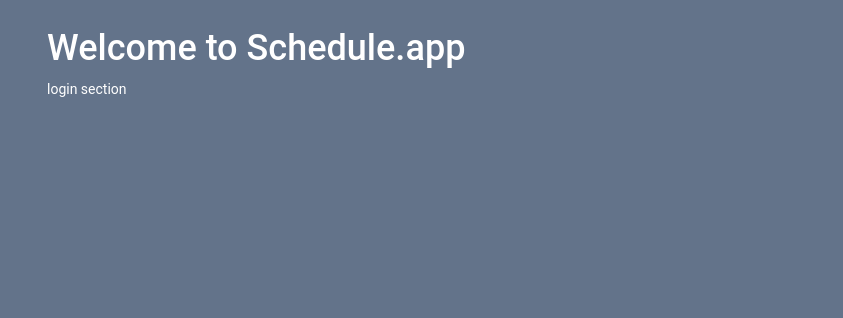
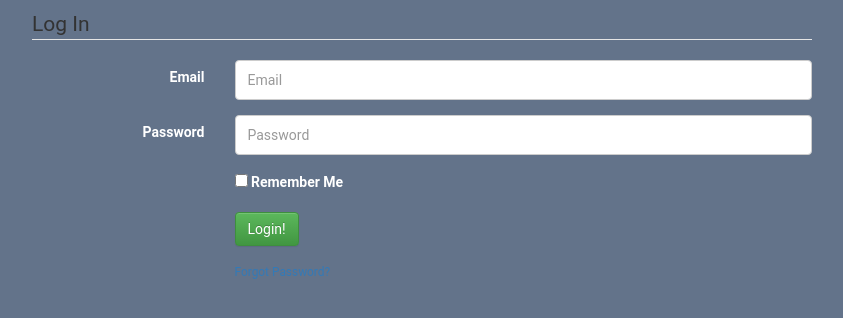
Before and after one commit to JulioMansilla/Schedules, a Flask app: page /login in a window 1280 px wide. Shown: the part 51-369 px from the top of the page, without its empty margins (218-1061 px from the left). Run offline with Flask 2, Linux system fonts and the light colour scheme; some libraries are stand-ins or nearby versions.

Commit message:
Update login with logic, fields, and css

```diff
--- a/templates/login.html
+++ b/templates/login.html
@@ -1,11 +1,65 @@
 {% extends "layout.html" %}
 {% block content %}
-  <div class="row">
-    <div class="col-md-8 col-md-offset-2">
-      <h1> Welcome to Schedule.app </h1>
-      <div class="">
-        <p>login section</p>
-      </div>
+  <div class="row" id="login">
+    <div class="col-xs-8 col-xs-offset-2">
+
+      <form class="form-horizontal" action="" method="POST">
+        {{ form.hidden_tag() }}
+        <fieldset class="form-group">
+          <legend>Log In</legend>
+          <div class="form-group">
+            {{ form.email.label(class="col-sm-3 control-label") }}
+            <div class="col-sm-9">
+              {% if form.email.errors %}
+                {{ form.email(class="form-control is-invalid") }}
+                <div class=invalid-feedback">
+                  {% for error in form.email.errors %}
+                    <span>{{ error }}</span>
+                  {% endfor %}
+                </div>
+              {% else %}
+                {{ form.email(class="form-control", placeholder="Email") }}
+              {% endif %}
+            </div>
+          </div>
+          <div class="form-group">
+            {{ form.password.label(class="col-sm-3 control-label") }}
+            <div class="col-sm-9">
+              {% if form.password.errors %}
+                {{ form.password(class="form-control is-invalid") }}
+                <div class=invalid-feedback">
+                  {% for error in form.password.errors %}
+                    <span>{{ error }}</span>
+                  {% endfor %}
+                </div>
+              {% else %}
+                {{ form.password(class="form-control", placeholder="Password") }}
+              {% endif %}
+            </div>
+          </div>
+          <div class="form-group">
+            <div class="col-sm-offset-3 col-sm-9">
+              <div class="form-check">
+                {{ form.remember(class="form-check-input") }}
+                {{ form.remember.label(class="form-check-label") }}
+              </div>
+            </div>
+          </div>
+          <div class="form-group">
+            <div class="col-sm-offset-3 col-sm-9">
+              {{ form.submit(class="btn btn-success") }}
+
+            </div>
+          </div>
+          <div class="row">
+            <div class="col-xs-9 col-xs-offset-3">
+              <small class="text-muted">
+                    <a href="#">Forgot Password?</a>
+              </small>
+            </div>
+          </div>
+        </fieldset>
+      </form>
     </div>
   </div>
 {% endblock content %}
```
